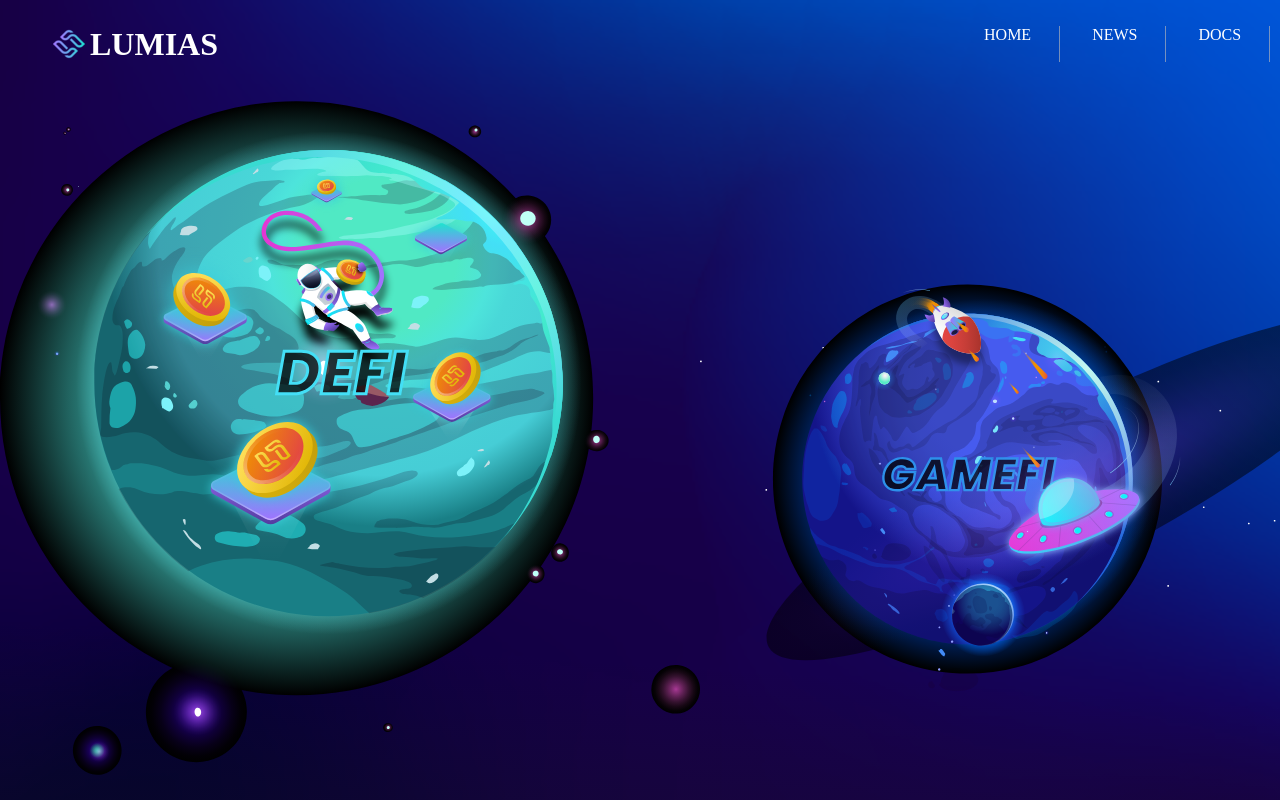
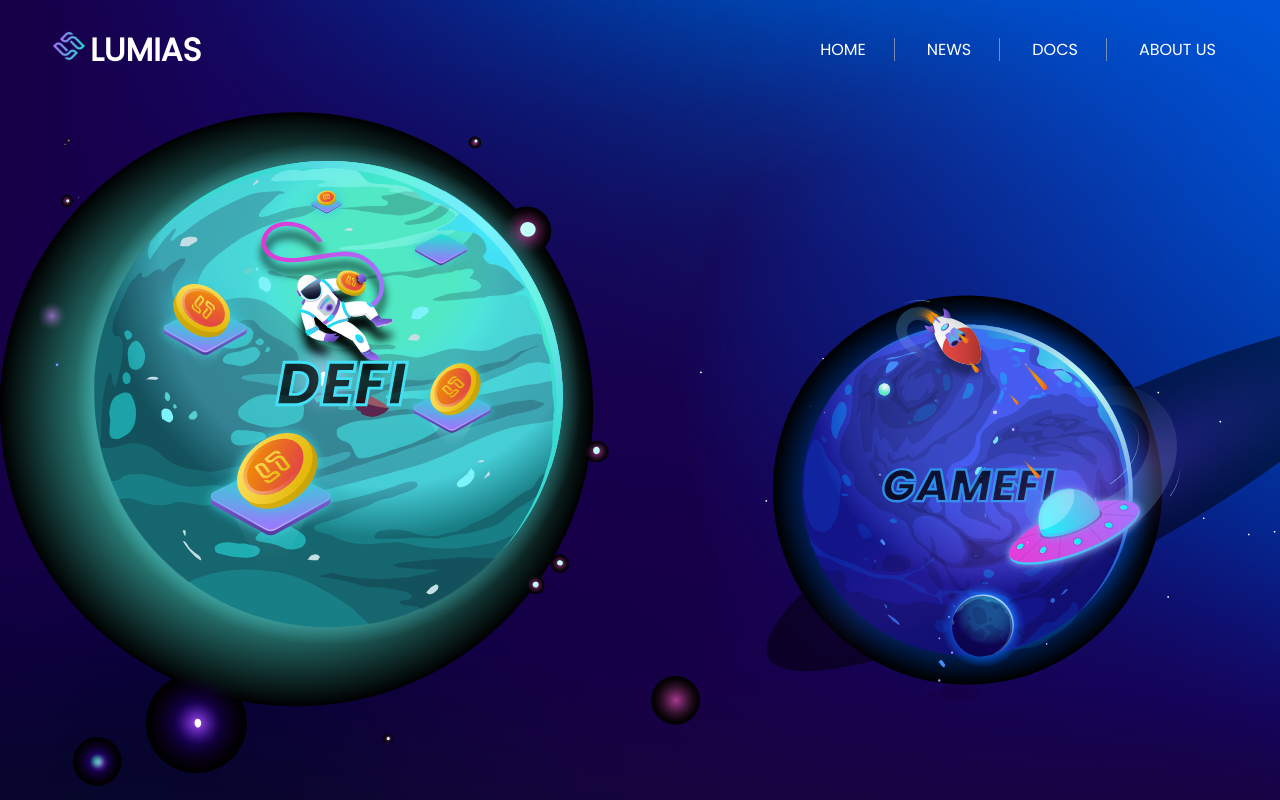
Before and after one commit to Lumias-dev/lumias-frontend, a React (Create React App) app: page / in a window 1280 px wide. Shown: the top 800 px of the page. Built offline with nearby package versions, Linux system fonts and the light colour scheme.

Commit message:
fixed small screen view and font

```diff
--- a/src/App.css
+++ b/src/App.css
@@ -3,7 +3,7 @@
   padding: 0;
   margin: 0;
   scroll-behavior: smooth;
-  font-family: "Medium";
+  font-family: "Medium", "Regular", Arial, Helvetica, sans-serif;
 }
 
 body {
--- a/src/components/home/navbar/navbar.css
+++ b/src/components/home/navbar/navbar.css
@@ -2,11 +2,12 @@
   display: flex;
   padding: 1.6rem 3rem;
   align-items: center;
+  /* position: sticky;
+  top: 0;
+  z-index: 999; */
 }
 
 .navbar-image {
-  display: flex;
-  justify-self: flex-start;
   margin: 0px 5px;
 }
 
@@ -15,26 +16,25 @@
 }
 
 .navbar-container {
-  display: flex;
-  margin-left: 750px;
+  margin-left: auto;
 }
 
 .navbar-container a {
-  align-items: right;
-  justify-content: right;
   color: white;
-  margin: 0rem 1rem;
   font-weight: 500;
+  margin: 0px 16px;
 }
 
 .navbar-container a:not(:last-child) {
   border-right: thin solid #bcbaba9f;
-  position: relative;
   padding-right: 28px;
 }
 
+.navbar-container a:hover {
+  color: #130d86;
+}
+
 .navbar-menu {
-  position: relative;
   display: none;
 }
 
@@ -62,17 +62,14 @@
 
 .navbar-menu-container a {
   margin: 0.8rem 0;
-  color: white;
-}
-
-@media screen and (max-width: 1050px) {
-  .navbar-container a {
-    color: red;
-  }
+  color: var(--color-text);
 }
 
 @media screen and (max-width: 700px) {
+  .navbar-container a {
+    display: none;
+  }
+  .navbar-menu {
+    display: inline;
+  }
 }
-
-@media screen and (max-width: 550px) {
-}
```
